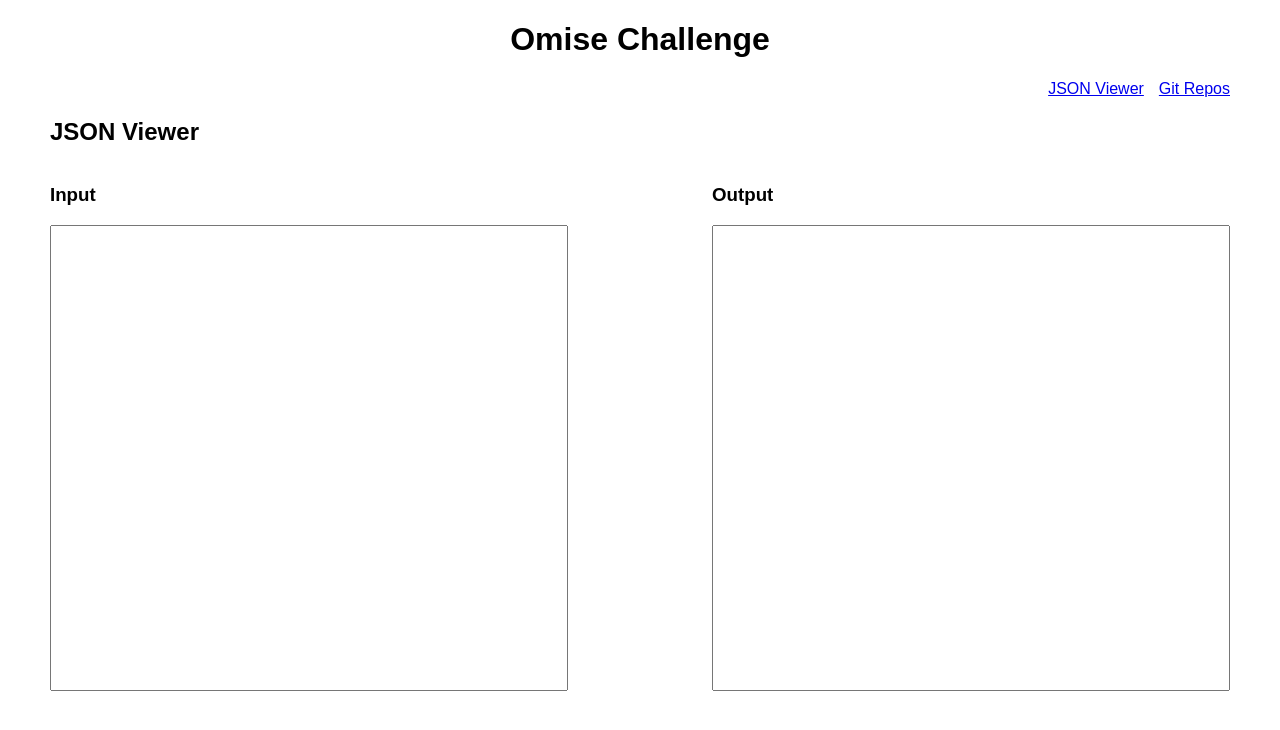
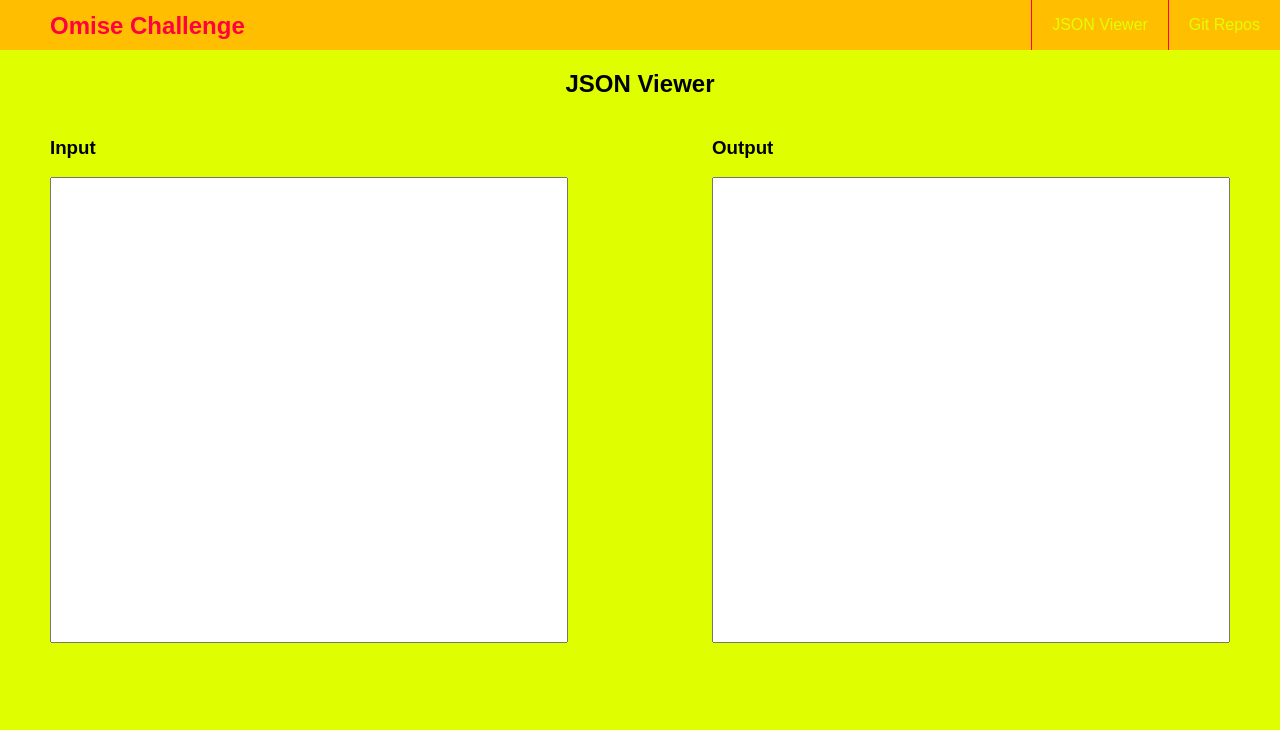
Before and after one commit to salbadr/omise-react-challenge, a React (Create React App) app: page / in a window 1280 px wide. Shown: the top 730 px of the page. Built offline with nearby package versions, Linux system fonts and the light colour scheme.

Commit message:
Added styling

```diff
--- a/src/App.js
+++ b/src/App.js
@@ -11,7 +11,6 @@
         return (
             <BrowserRouter>
                 <div className="App">
-                    <h1>Omise Challenge</h1>
                     <Navbar/>
                     <Route exact path='/' component={JSONViewer}/>
                     <Route path='/repos' component={GitRepos}/>
--- a/src/components/GitRepos.js
+++ b/src/components/GitRepos.js
@@ -52,9 +52,9 @@
         const repo = this.state.page.map((repo) => {
             return (
                 <div className="repo" key={repo.id}>
-                    <p>Name: {repo.name}</p>
-                    <p>Owner: {repo.owner.login}</p>
-                    <p>Url: <a href={repo.url} target="_blank">{repo.url}</a></p>
+                    <p><span>Name:</span>{repo.name}</p>
+                    <p><span>Owner:</span>{repo.owner.login}</p>
+                    <p><span>Url:</span><a href={repo.url} target="_blank">{repo.url}</a></p>
                 </div>
             );
 
@@ -62,7 +62,7 @@
 
 
         return (
-            <div>
+            <div className="container">
                 <h2>Git Repos</h2>
                 <Pagination total_pages={this.total_pages} updatePage={this.updatePage} current={this.state.current}/>
                 <div className="repos-container">
--- a/src/components/JSONViewer.js
+++ b/src/components/JSONViewer.js
@@ -88,7 +88,7 @@
 
     render() {
         return (
-            <div>
+            <div className="container">
                 <h2>JSON Viewer</h2>
                 <div className="json-container">
                     <div>
--- a/src/components/Navbar.js
+++ b/src/components/Navbar.js
@@ -4,8 +4,10 @@
 
 const Navbar =()=>{
     return (
-        <nav>
-                <ul>
+        <nav className="main">
+            <h1>Omise Challenge</h1>
+
+            <ul>
                     <li><NavLink to="/">JSON Viewer</NavLink></li>
                     <li><NavLink to="/repos">Git Repos</NavLink></li>
                 </ul>
--- a/src/components/Pagination.js
+++ b/src/components/Pagination.js
@@ -34,8 +34,8 @@
         });
 
         return (
-            <nav>
-                <ul className="pagination">
+            <nav className="pagination">
+                <ul >
                     {this.props.total_pages[this.props.current + 1]? <li onClick={this.getNext}>Next</li> : ''}
                     {pagination}
                     {this.props.current > 0 ? <li onClick={this.getPrev}>Previous</li> : ''}
--- a/src/index.css
+++ b/src/index.css
@@ -1,7 +1,12 @@
 body {
-  margin: 0 50px;
+    margin: 0px;
     padding: 0;
     font-family: sans-serif;
+    background-color: #DFFF00;
+}
+
+div.container {
+    margin: 0 50px 50px 50px;
 }
 
 textarea {
@@ -10,39 +15,81 @@
     width: calc(40vw);
 
 }
-h1{
+
+h1 {
+    margin: 12px 50px;
+    color: #FF0040;
+
+}
+
+h2{
     text-align: center;
 }
-div.json-container, div.repos-container{
+
+div.json-container, div.repos-container {
     display: flex;
     justify-content: space-between;
 }
-div.repos-container{
+
+div.repos-container {
     flex-wrap: wrap;
 }
-nav ul{
+
+nav.main {
+    display: flex;
+    justify-content: space-between;
+    background-color: #FFBF00;
+    height: 50px;
+}
+
+nav.main ul {
+    height: 100%;
+    margin: 0px;
+}
+
+nav.main ul li {
+    display: flex;
+    align-items: center;
+    border-left: 1px solid #FF0040;
+    padding: 0 20px;
+
+
+}
+
+nav.main ul li a {
+
+    color: #DFFF00;
+    text-decoration: none;
+
+}
+
+nav ul {
     list-style: none;
     display: flex;
     justify-content: flex-end;
 }
-li{
-  margin-right: 15px;
-}
-li.current-page{
-    color:red;
-}
-li:last-child{
-  margin-right: 0px;
+
+li.current-page {
+    color: #FF0040;
 }
 
-nav ul.pagination li{
+
+nav.pagination ul li {
     cursor: pointer;
+    padding: 0 5px;
 
 }
-div.repo{
-    margin:20px;
-    padding:10px;
-    border: 1px solid blue;
+
+div.repo {
+    margin: 20px;
+    padding: 10px;
+    border: 1px solid #9573FF;
     border-radius: 10px;
-    width:calc(40vw);
+    width: calc(40vw);
+    background-color: #fff;
 }
+div.repo span{
+    color:#9573FF;
+    padding-right: 5px;
+
+}
```
Lines whose indentation alone changed are shown as unchanged.
